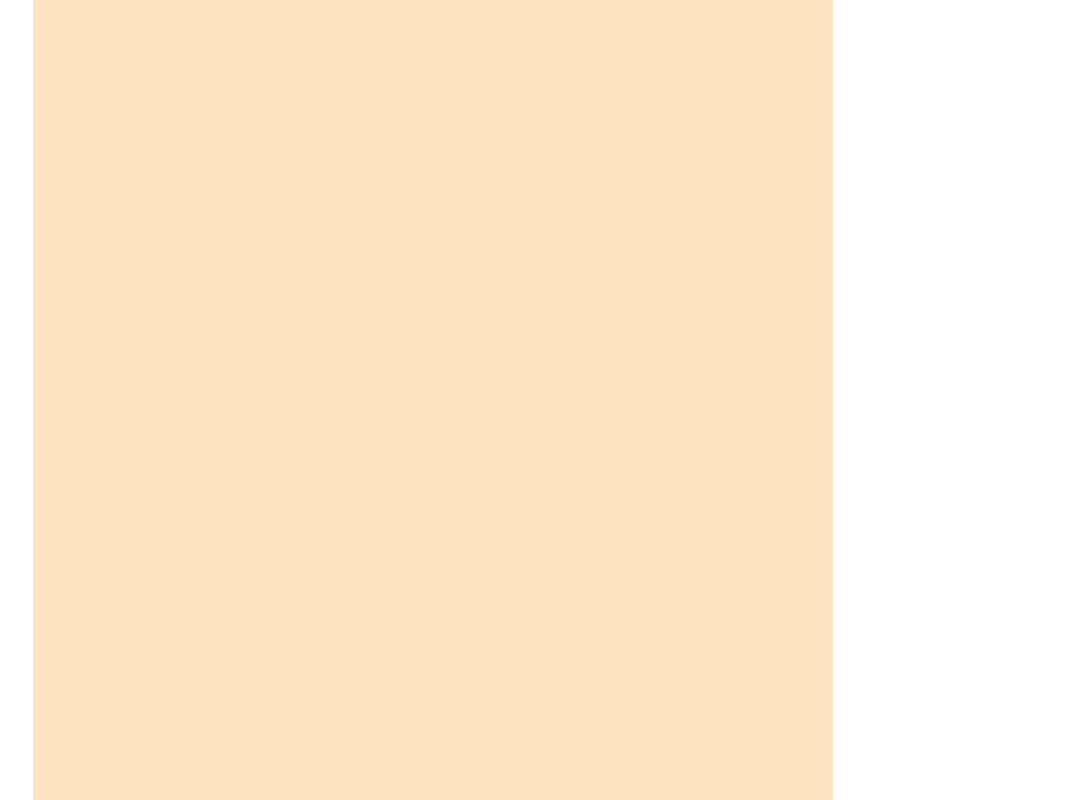
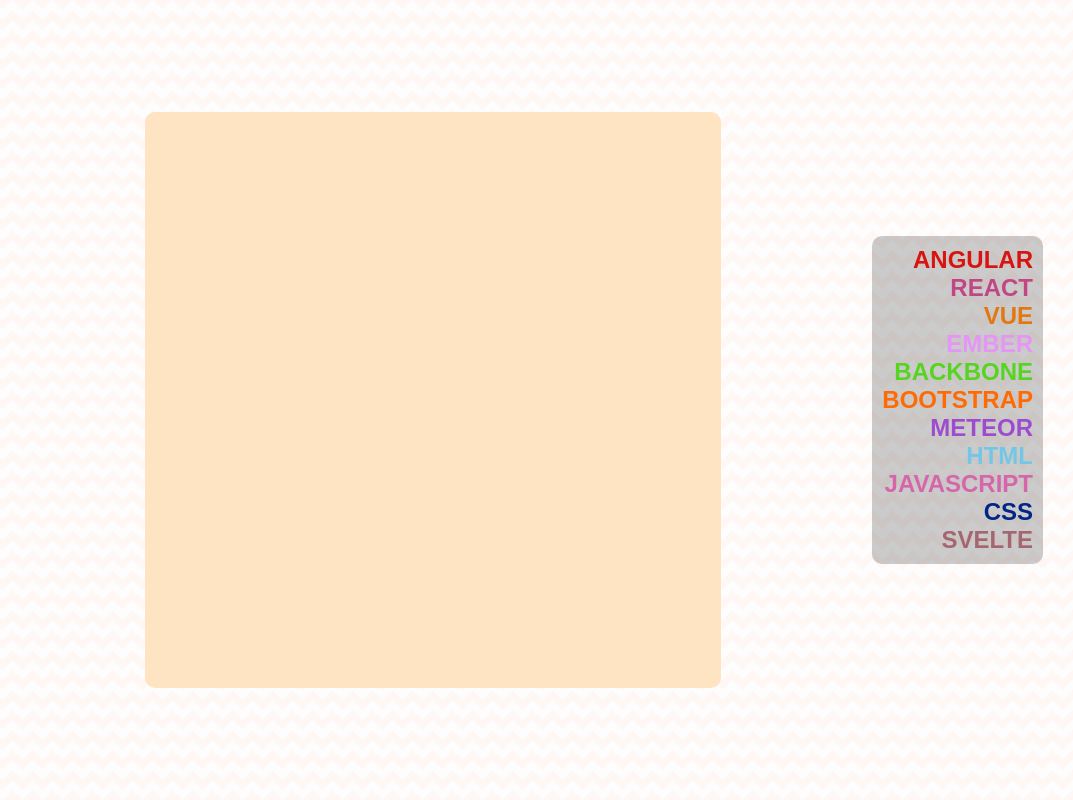
Before and after one commit to Asuryu/LS, a React (Create React App) app in the folder sopa-letras/: page / in a window 1280 px wide. Shown: the whole page, without its empty margins (207-1280 px from the left). Built offline with nearby package versions, Linux system fonts and the light colour scheme.

Commit message:
Ajustes visuais e palavras do jogo

```diff
--- /dev/null
+++ b/sopa-letras/src/App.css
@@ -0,0 +1,13 @@
+#background {
+    position: absolute;
+    top: 0;
+    left: 0;
+    width: 100%;
+    height: 100%;
+    background-color: #e5e5f7;
+    opacity: 0.05;
+    background-image:  linear-gradient(135deg, #f77a44 25%, transparent 25%), linear-gradient(225deg, #f77a44 25%, transparent 25%), linear-gradient(45deg, #f77a44 25%, transparent 25%), linear-gradient(315deg, #f77a44 25%, #e5e5f7 25%);
+    background-position:  10px 0, 10px 0, 0 0, 0 0;
+    background-size: 20px 20px;
+    background-repeat: repeat;
+}
--- a/sopa-letras/src/App.js
+++ b/sopa-letras/src/App.js
@@ -1,9 +1,16 @@
+import "./App.css"
+
 import Board from './components/board/board.component';
+import Words from './components/words/words.component';
 
 function App() {
   return (
-    <div id="container">
-      <Board></Board>
+    <div>
+      <div id="background"></div>
+      <div id="container">
+        <Board></Board>
+        <Words></Words>
+      </div>
     </div>
   );
 }
--- a/sopa-letras/src/components/board/board.css
+++ b/sopa-letras/src/components/board/board.css
@@ -3,7 +3,8 @@
     top: 50%;
     left: 50%;
     transform: translate(-50%, -50%);
-    width: 800px;
-    height: 800px;
+    width: 45vw;
+    height: 45vw;
     background-color: bisque;
+    border-radius: 10px;
 }
--- /dev/null
+++ b/sopa-letras/src/components/words/words.component.jsx
@@ -0,0 +1,30 @@
+import React from "react";
+import "./words.css";
+import { PALAVRAS } from "../../constants";
+
+function Words(props) {
+    return (
+        <div className="words">
+            <ul className="words-list">
+                {PALAVRAS.map((word, index) => {
+                    return (
+                        <li key={index} className="word" style={{color: generateRandomColor()}}>
+                            {word}
+                        </li>
+                    )
+                })}
+            </ul>
+        </div>
+    )
+}
+
+function generateRandomColor(){
+    var letters = '0123456789ABCDEF';
+    var color = '#';
+    for (var i = 0; i < 6; i++) {
+      color += letters[Math.floor(Math.random() * 16)];
+    }
+    return color;
+  }
+
+export default Words;
--- /dev/null
+++ b/sopa-letras/src/components/words/words.css
@@ -0,0 +1,24 @@
+.words{
+    position: absolute;
+    right: 30px;
+    top: 50%;
+    transform: translateY(-50%);
+    background-color: #11111136;
+    border-radius: 10px;
+    padding: 10px;
+}
+.words ul {
+    list-style: none;
+    margin: 0;
+    padding: 0;
+    text-align: right;
+}
+
+.words ul li {
+    margin: 0;
+    padding: 0;
+    font-size: 1.5em;
+    font-weight: bold;
+    text-transform: uppercase;
+    font-family: Arial, Helvetica, sans-serif;
+}
```
Also changed, not shown: sopa-letras/src/styles/App.css (deleted), 1 other file (tests, documents, lock files or other folders).
